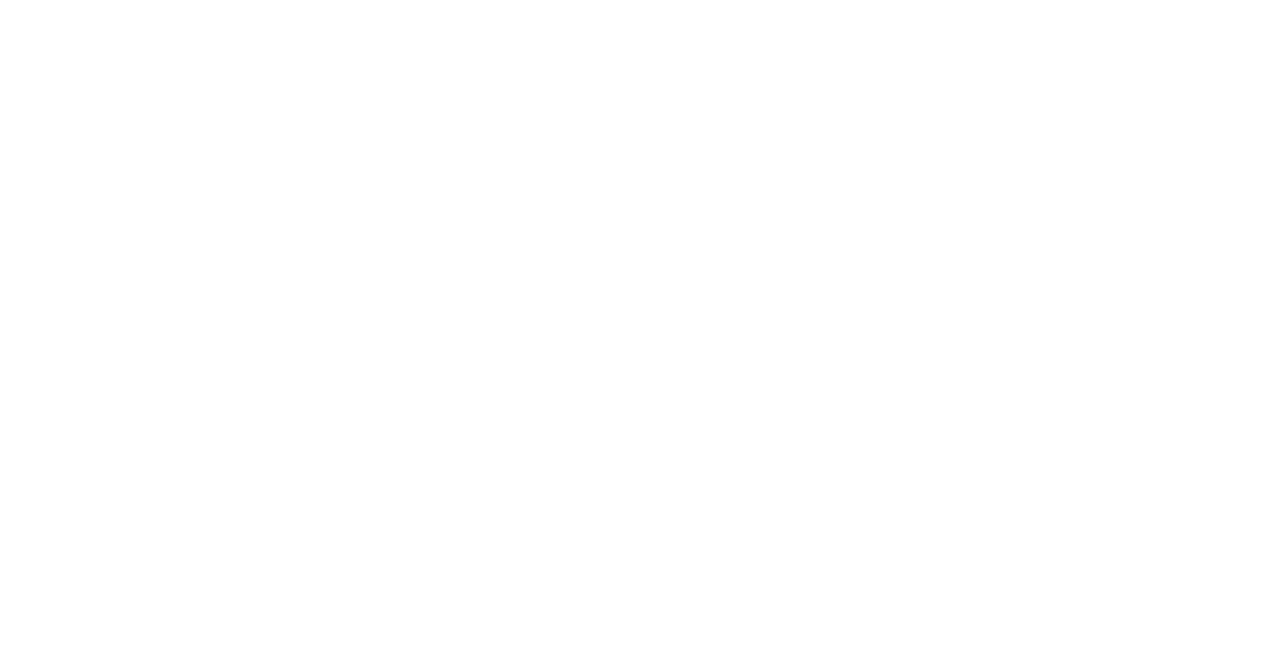
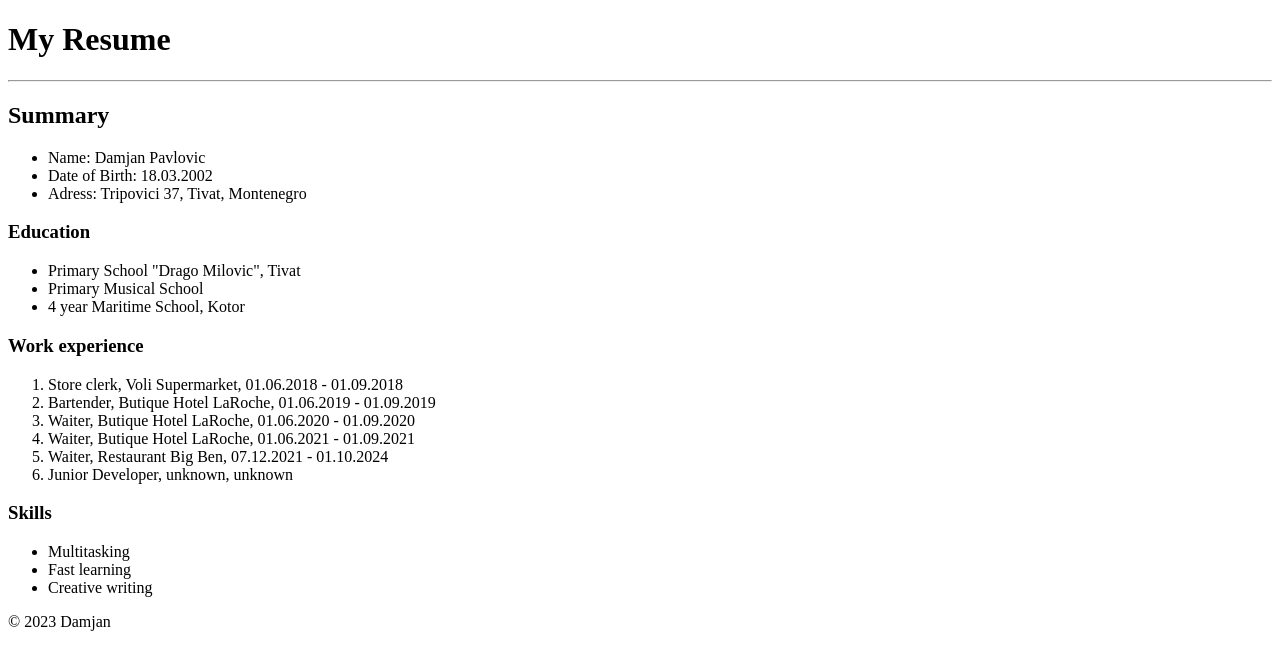
Before and after one commit to damjan18/html-portfolio, a plain HTML site: page index.html in a window 1280 px wide. Drawn offline with Linux system fonts and the light colour scheme.

Commit message:
Add files via upload

```diff
--- a/index.html
+++ b/index.html
@@ -1,15 +1,46 @@
-<!-- TODO 1: Create the HTML Boilerplate -->
+<!DOCTYPE html>
+<html lang="en">
+<head>
+    <meta charset="UTF-8">
+    <meta name="viewport" content="width=device-width, initial-scale=1.0">
+    <title>My Resume</title>
+</head>
+<body>
+    <h1>My Resume</h1>
+    <hr>
+    <h2>Summary</h2>
+    <ul>
+        <li>Name: Damjan Pavlovic</li>
+        <li>Date of Birth: 18.03.2002</li>
+        <li>Adress: Tripovici 37, Tivat, Montenegro</li>
+    </ul>
+    <h3>Education</h3>
+    <ul>
+        <li>Primary School "Drago Milovic", Tivat</li>
+        <li>Primary Musical School</li>
+        <li>4 year Maritime School, Kotor</li>
+    </ul>
+    <h3>Work experience</h3>
+    <ol>
+        <li>Store clerk, Voli Supermarket, 01.06.2018 - 01.09.2018</li>
+        <li>Bartender, Butique Hotel LaRoche, 01.06.2019 - 01.09.2019</li>
+        <li>Waiter, Butique Hotel LaRoche, 01.06.2020 - 01.09.2020</li>
+        <li>Waiter, Butique Hotel LaRoche, 01.06.2021 - 01.09.2021</li>
+        <li>Waiter, Restaurant Big Ben, 07.12.2021 - 01.10.2024</li>
+        <li>Junior Developer, unknown, unknown</li>
+    </ol>
+    <h3>Skills</h3>
+    <ul>
+        <li>Multitasking</li>
+        <li>Fast learning</li>
+        <li>Creative writing</li>
 
-<!-- TODO 2: Add Your previous projects' HTML into the public folder -->
+    </ul>
+    <footer>
+        <p>© 2023 Damjan</p>
+      </footer>
 
-<!-- TODO 3: Take screenshots of your project previews and add the images to the images folder -->
 
-<!-- TODO 4: Add titles/subtitles etc. -->
 
-<!-- TODO 5: Add a link to the project pages -->
-
-<!-- TODO 6: Add images to show the project previews
-HINT for TODO 6: You can use the height attribute set to 200 to make the image smaller:
-https://developer.mozilla.org/en-US/docs/Web/HTML/Element/img#attr-height -->
-
-<!-- TODO 7: Add the Contact Me and About Me page links -->
+</body>
+</html>
```
